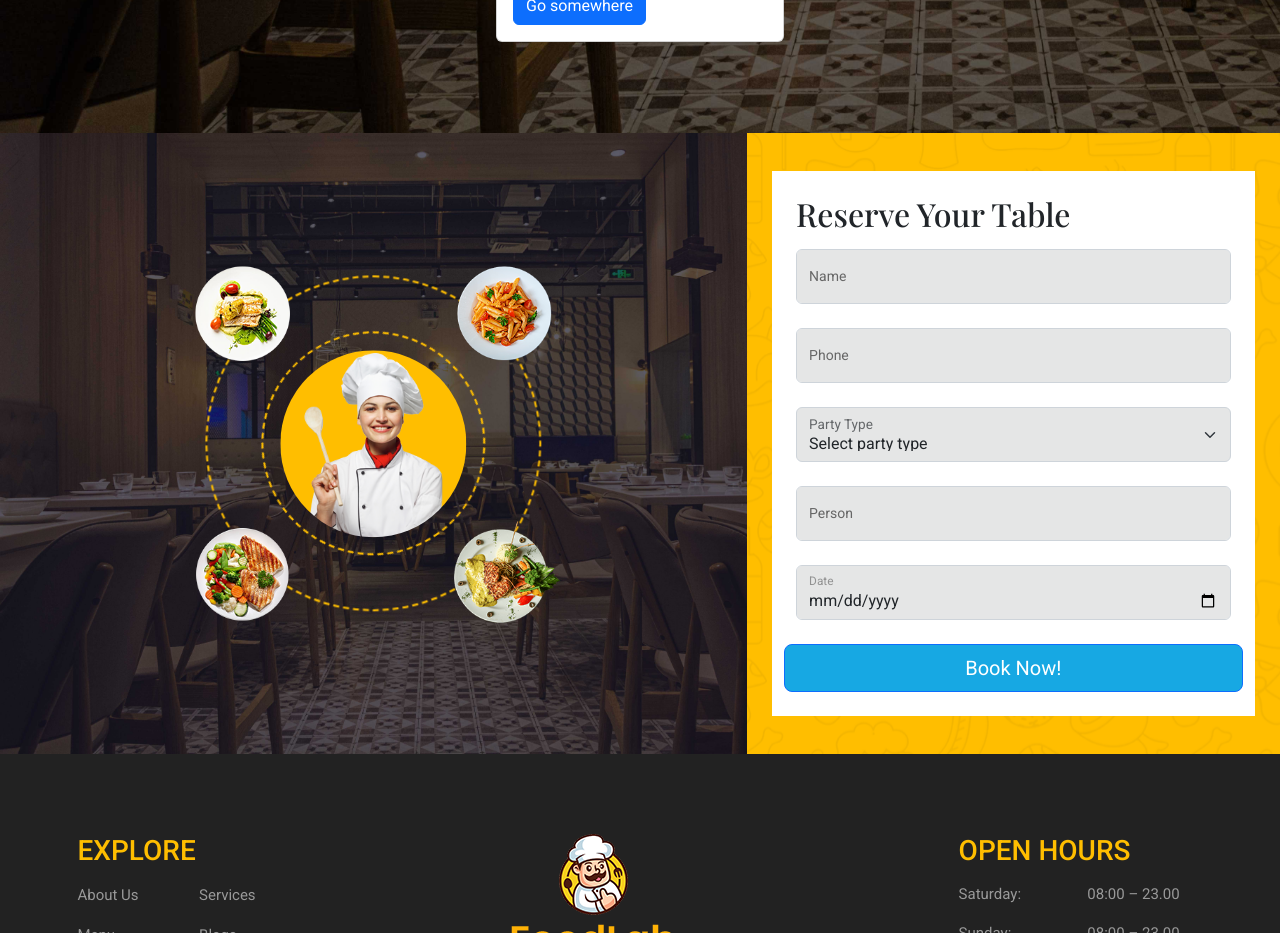
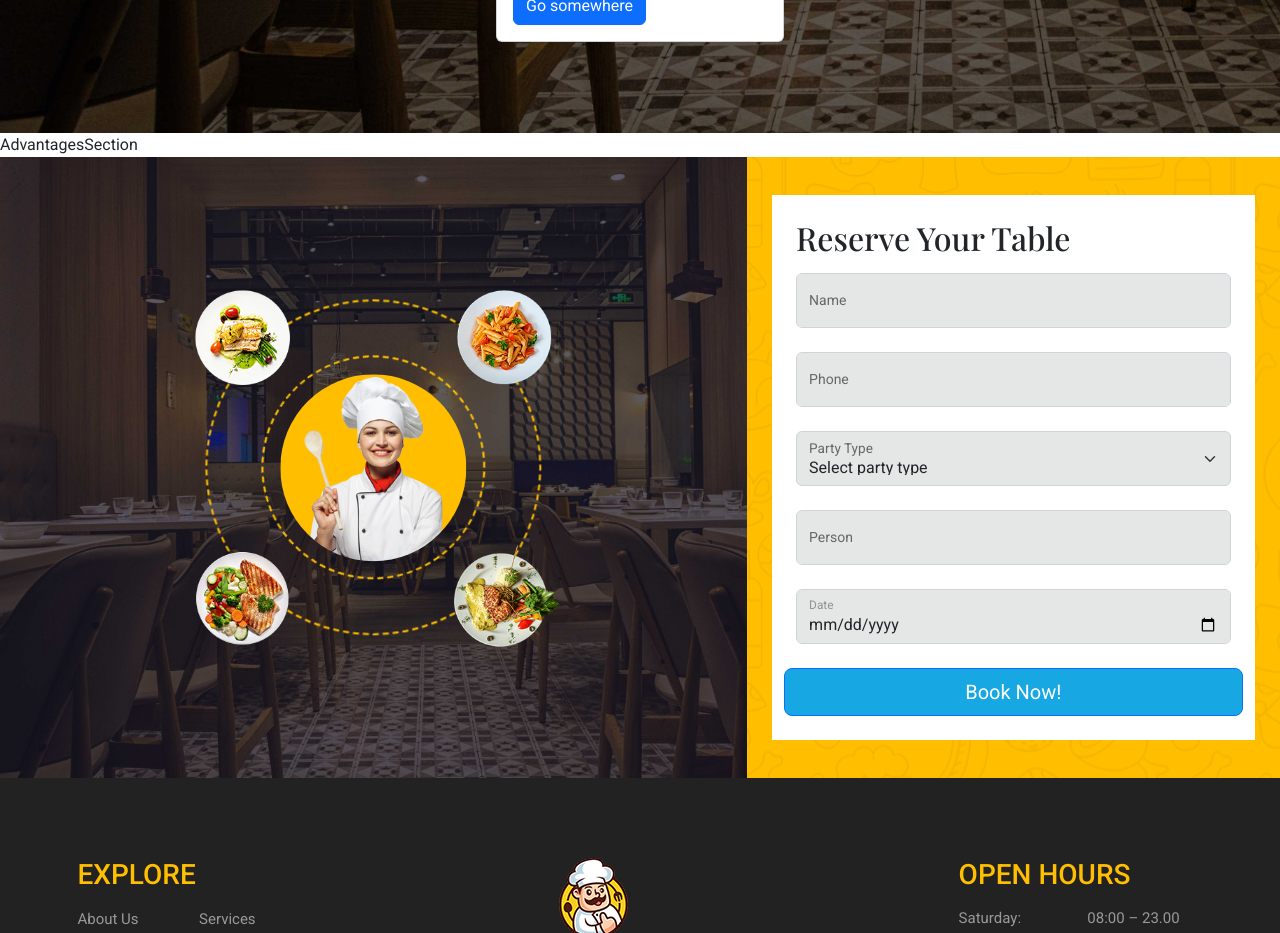
Before and after one commit to Tolea01/FoodLab-Frontend, a React (Create React App) app in the folder foodlab/: page / in a window 1280 px wide. Shown: the part 4660-5593 px from the top of the page. Built offline with nearby package versions, Linux system fonts and the light colour scheme.

Commit message:
connect advantagesSection component

```diff
--- /dev/null
+++ b/foodlab/src/components/Pages/Home/Advantages section/AdvantagesSection.jsx
@@ -0,0 +1,12 @@
+import React from 'react';
+import Row from 'react-bootstrap/Row';
+import Col from 'react-bootstrap/Col';
+import Image from 'react-bootstrap/Image';
+import Container from 'react-bootstrap/Container';
+import '../../../../assets/styles/advantages-section.css';
+
+export default function AdvantagesSection() {
+  return (
+    <div>AdvantagesSection</div>
+  )
+}
--- a/foodlab/src/components/Pages/Home/Home.jsx
+++ b/foodlab/src/components/Pages/Home/Home.jsx
@@ -5,6 +5,7 @@ import OurSpecialties from './Our Specialties/OurSpecialties';
 import BestServices from './Best Services/BestServices';
 import MenuSection from './Menu/MenuSection';
 import TableReservationSection from './Table Reservation Section/TableReservationSection';
+import AdvantagesSection from './Advantages section/AdvantagesSection';
 
 export default function Home() {
   return (
@@ -14,6 +15,7 @@ export default function Home() {
       <OurSpecialties />
       <BestServices />
       <MenuSection />
+      <AdvantagesSection />
       <TableReservationSection />
     </>
   )
```
Also changed, not shown: foodlab/src/assets/styles/advantages-section.css (added).
